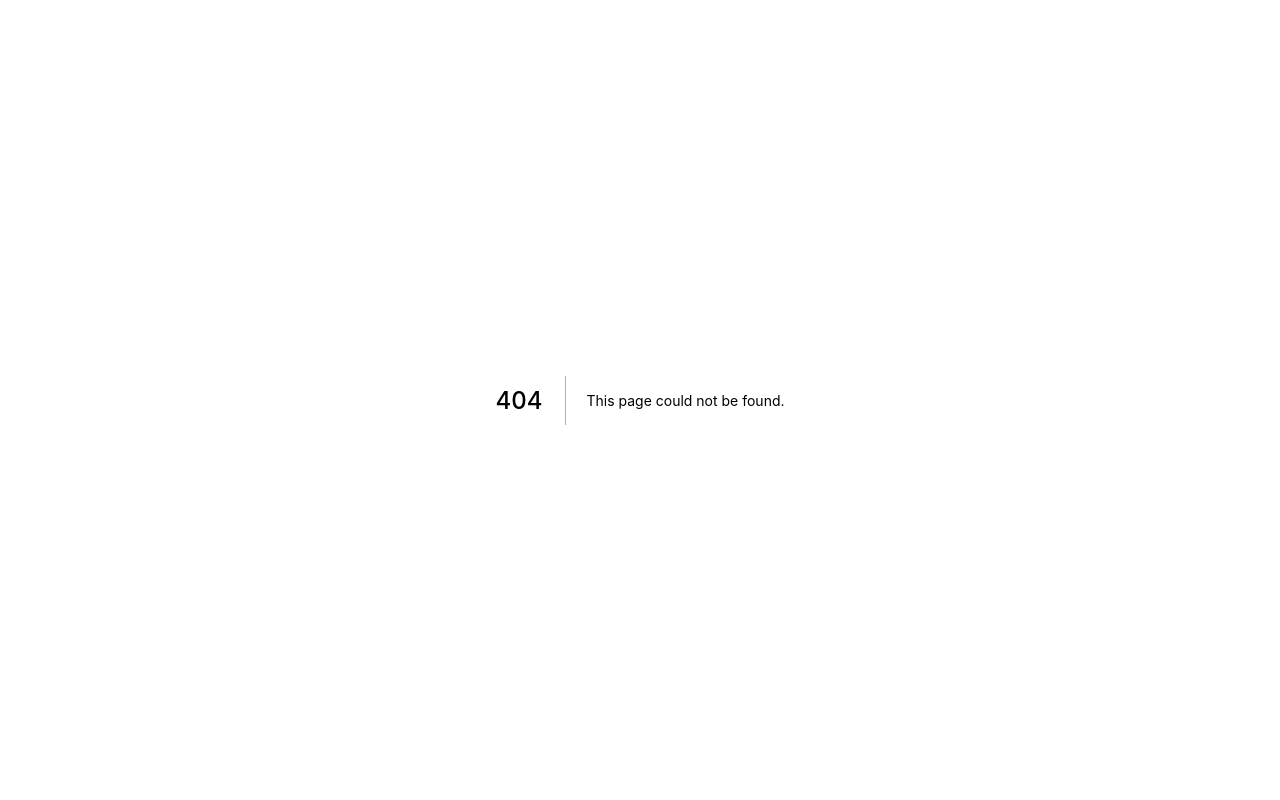
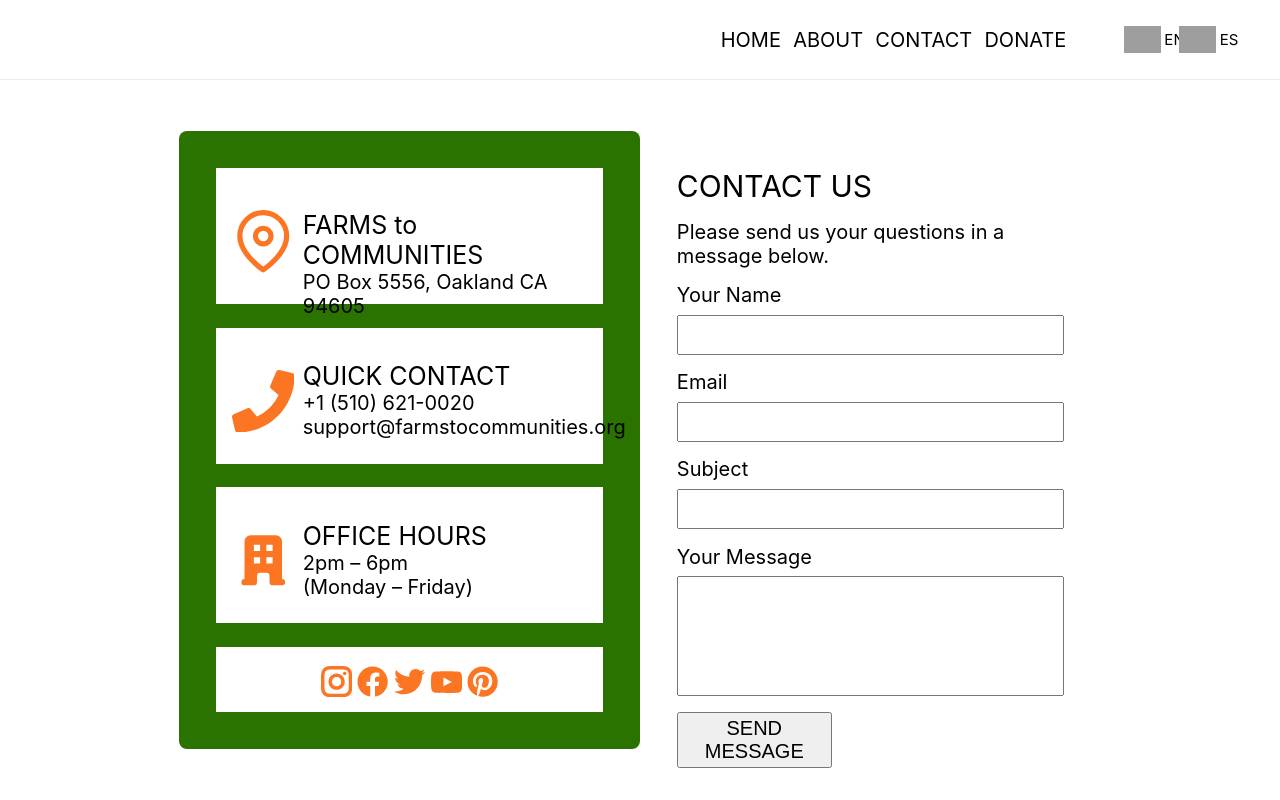
Before and after one commit to jevoncochran/Farms2Communities, a Next.js app in the folder client/: page /contact in a window 1280 px wide. Before the commit this address had no page. Built offline with nearby package versions, Linux system fonts and the light colour scheme; grey boxes are pictures that could not be loaded.

Commit message:
Contact Page

```diff
--- /dev/null
+++ b/client/components/customerView/Contact/Contact.module.scss
@@ -0,0 +1,5 @@
+.contact {
+  display: flex;
+  height: 90vh;
+  padding: 4% 14%;
+}
--- /dev/null
+++ b/client/components/customerView/Contact/ContactForm/ContactForm.module.scss
@@ -0,0 +1,44 @@
+.contact-form {
+  //   border: 1px dashed black;
+  width: 50%;
+  padding: 4%;
+}
+
+.contact-form-header {
+  font-size: 3rem;
+  margin-bottom: 4%;
+}
+
+.contact-form-desc {
+  font-size: 2rem;
+  margin-bottom: 4%;
+}
+
+.contact-form-text {
+  font-size: 2rem;
+}
+
+.contact-form-input-div {
+  display: flex;
+  flex-direction: column;
+  margin-bottom: 4%;
+
+  label {
+    font-size: 2rem;
+    margin-bottom: 2%;
+  }
+}
+
+.contact-form-input {
+  height: 5vh;
+}
+
+.contact-form-input-large {
+  height: 15vh;
+}
+
+.contact-form-btn {
+  height: 7vh;
+  width: 40%;
+  font-size: 2rem;
+}
--- /dev/null
+++ b/client/components/customerView/Contact/ContactForm/index.js
@@ -0,0 +1,49 @@
+import styles from "./ContactForm.module.scss";
+
+const ContactForm = () => {
+  return (
+    <div className={styles["contact-form"]}>
+      <p className={styles["contact-form-header"]}>CONTACT US</p>
+      <p className={styles["contact-form-desc"]}>
+        Please send us your questions in a message below.
+      </p>
+      <form>
+        <div className={styles["contact-form-input-div"]}>
+          <label htmlFor="name">Your Name</label>
+          <input
+            type="text"
+            name="name"
+            className={styles["contact-form-input"]}
+          />
+        </div>
+        <div className={styles["contact-form-input-div"]}>
+          <label htmlFor="email">Email</label>
+          <input
+            type="text"
+            name="email"
+            className={styles["contact-form-input"]}
+          />
+        </div>
+        <div className={styles["contact-form-input-div"]}>
+          <label htmlFor="subject">Subject</label>
+          <input
+            type="text"
+            name="subject"
+            className={styles["contact-form-input"]}
+          />
+        </div>
+        <div className={styles["contact-form-input-div"]}>
+          <label htmlFor="message">Your Message</label>
+          <input
+            type="text"
+            name="message"
+            className={styles["contact-form-input-large"]}
+          />
+        </div>
+        <button className={styles["contact-form-btn"]}>SEND MESSAGE</button>
+      </form>
+    </div>
+  );
+};
+
+export default ContactForm;
--- /dev/null
+++ b/client/components/customerView/Contact/ContactInfo/ContactInfo.module.scss
@@ -0,0 +1,68 @@
+.contact-info {
+  height: 100%;
+  width: 50%;
+  background: #2b7300;
+  border-radius: 8px;
+  padding: 4%;
+  display: flex;
+  flex-direction: column;
+  justify-content: space-between;
+}
+
+.info-container {
+  width: 100%;
+  height: 25%;
+  background: #fff;
+  display: flex;
+  align-items: center;
+  padding: 4%;
+  margin-bottom: 2%;
+}
+
+.info-cont-icon {
+  //   border: 1px dashed black;
+  font-size: 10rem;
+  color: #fc7523;
+  width: 20%;
+}
+
+.info-cont-text-div {
+  //   border: 1px dashed black;
+  height: 50%;
+  width: 80%;
+  display: flex;
+  flex-direction: column;
+  justify-content: space-between;
+}
+
+.info-text-large {
+  font-size: 2.5rem;
+}
+
+.info-text {
+  font-size: 2rem;
+}
+
+.contact-info-social-cont {
+  width: 100%;
+  height: 12%;
+  background: #fff;
+  display: flex;
+  align-items: center;
+  justify-content: center;
+  padding: 4%;
+}
+
+.contact-info-social-subcont {
+  //   border: 1px dashed black;
+  width: 50%;
+  height: 100%;
+  display: flex;
+  justify-content: space-between;
+  align-items: center;
+}
+
+.contact-info-social-icon {
+  font-size: 5rem;
+  color: #fc7523;
+}
--- /dev/null
+++ b/client/components/customerView/Contact/ContactInfo/index.js
@@ -0,0 +1,71 @@
+import styles from "./ContactInfo.module.scss";
+import { FiMapPin } from "react-icons/fi";
+import { FaPhone, FaFacebook, FaTwitter, FaPinterest } from "react-icons/fa";
+import { HiOfficeBuilding } from "react-icons/hi";
+import { GrInstagram, GrYoutube } from "react-icons/gr";
+
+const ContactInfo = () => {
+  return (
+    <div className={styles["contact-info"]}>
+      <div className={styles["info-container"]}>
+        <div className={styles["info-cont-icon"]}>
+          <FiMapPin />
+        </div>
+        <div className={styles["info-cont-text-div"]}>
+          <p className={styles["info-text-large"]}>FARMS to COMMUNITIES</p>
+          <p className={styles["info-text"]}>PO Box 5556, Oakland CA 94605</p>
+        </div>
+      </div>
+
+      <div className={styles["info-container"]}>
+        <div className={styles["info-cont-icon"]}>
+          <FaPhone />
+        </div>
+        <div className={styles["info-cont-text-div"]} style={{ height: "65%" }}>
+          <p className={styles["info-text-large"]}>QUICK CONTACT</p>
+          <div>
+            <p className={styles["info-text"]}>+1 (510) 621-0020</p>
+            <p className={styles["info-text"]}>
+              support@farmstocommunities.org
+            </p>
+          </div>
+        </div>
+      </div>
+
+      <div className={styles["info-container"]}>
+        <div className={styles["info-cont-icon"]}>
+          <HiOfficeBuilding />
+        </div>
+        <div className={styles["info-cont-text-div"]} style={{ height: "65%" }}>
+          <p className={styles["info-text-large"]}>OFFICE HOURS</p>
+          <div>
+            <p className={styles["info-text"]}>2pm – 6pm</p>
+            <p className={styles["info-text"]}>(Monday – Friday) </p>
+          </div>
+        </div>
+      </div>
+
+      <div className={styles["contact-info-social-cont"]}>
+        <div className={styles["contact-info-social-subcont"]}>
+          <div className={styles["contact-info-social-icon"]}>
+            <GrInstagram />
+          </div>
+          <div className={styles["contact-info-social-icon"]}>
+            <FaFacebook />
+          </div>
+          <div className={styles["contact-info-social-icon"]}>
+            <FaTwitter />
+          </div>
+          <div className={styles["contact-info-social-icon"]}>
+            <GrYoutube />
+          </div>
+          <div className={styles["contact-info-social-icon"]}>
+            <FaPinterest />
+          </div>
+        </div>
+      </div>
+    </div>
+  );
+};
+
+export default ContactInfo;
--- /dev/null
+++ b/client/components/customerView/Contact/index.js
@@ -0,0 +1,17 @@
+import styles from "./Contact.module.scss";
+import Layout from "../Layout";
+import ContactInfo from "./ContactInfo";
+import ContactForm from "./ContactForm";
+
+const Contact = () => {
+  return (
+    <Layout>
+      <div className={styles["contact"]}>
+        <ContactInfo />
+        <ContactForm />
+      </div>
+    </Layout>
+  );
+};
+
+export default Contact;
--- a/client/components/customerView/NavBar/index.js
+++ b/client/components/customerView/NavBar/index.js
@@ -13,8 +13,12 @@ const NavBar = () => {
         <Link href="/about">
           <p className={styles["nav-page"]}>About</p>
         </Link>
-        <p className={styles["nav-page"]}>Contact</p>
-        <p className={styles["nav-page"]}>Donate</p>
+        <Link href="/contact">
+          <p className={styles["nav-page"]}>Contact</p>
+        </Link>
+        <Link href="/donate">
+          <p className={styles["nav-page"]}>Donate</p>
+        </Link>
       </div>
       <div className={styles["nav-language-cont"]}>
         <div className={styles["nav-language-div"]}>
--- a/client/package.json
+++ b/client/package.json
@@ -13,6 +13,7 @@
     "next-images": "^1.7.0",
     "node-sass": "4.14.1",
     "react": "17.0.1",
-    "react-dom": "17.0.1"
+    "react-dom": "17.0.1",
+    "react-icons": "^4.2.0"
   }
 }
--- /dev/null
+++ b/client/pages/contact.js
@@ -0,0 +1,7 @@
+import Contact from "../components/customerView/Contact";
+
+const ContactPage = () => {
+  return <Contact />;
+};
+
+export default ContactPage;
```
Also changed, not shown: 1 other file (tests, documents, lock files or other folders).
